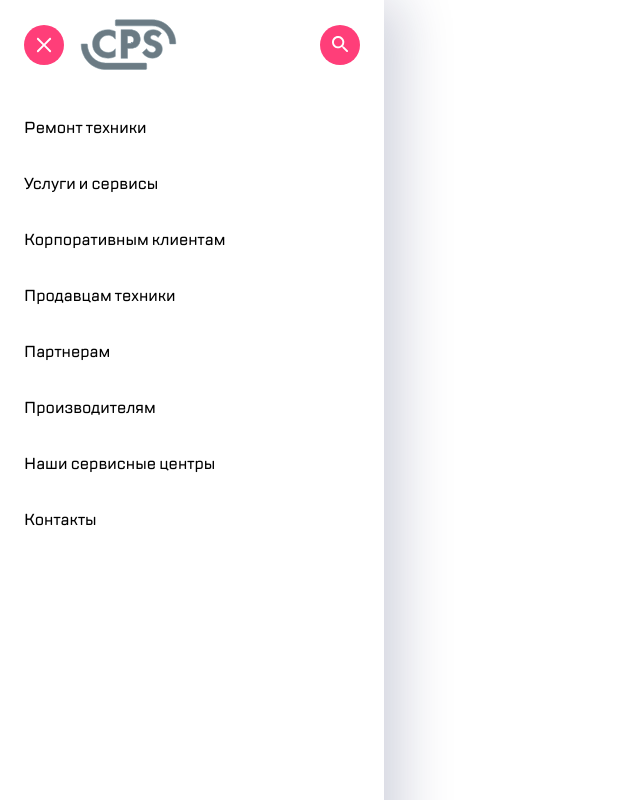
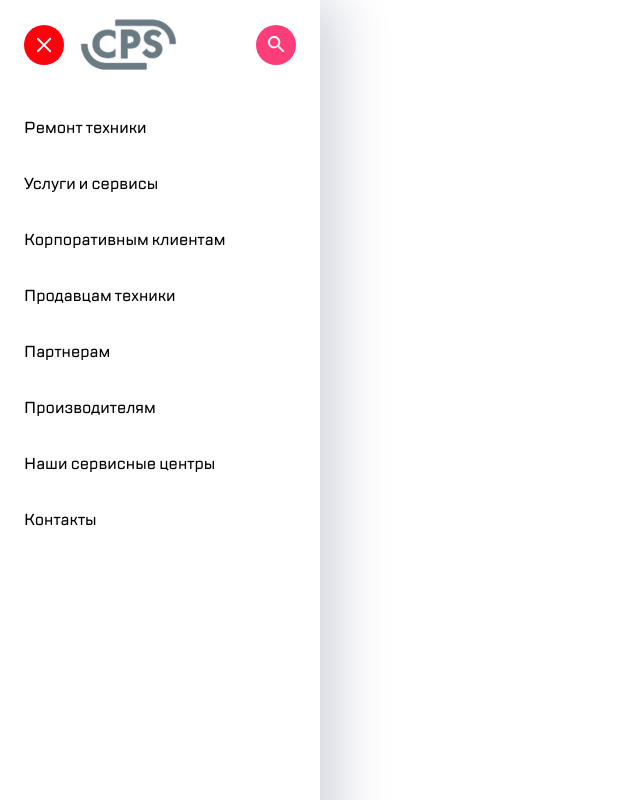
Before and after one commit to nikitaely/kata_1.2, a plain HTML site: page index.html in a window 1280 px wide. In both pictures the pointer is over the button 44 px from the left and 44 px from the top of the page. Shown: the top 800 px of the page, without its empty margins (0-640 px from the left). Drawn offline with Linux system fonts and the light colour scheme.

Commit message:
animation button

```diff
--- a/main.css
+++ b/main.css
@@ -4,7 +4,7 @@ body {
 .menu {
     margin-right: auto;
     padding: 0px;
-    width: 30%;
+    width: 320px;
     display: flex;
     justify-content: start;
     row-gap: 0px;
@@ -31,6 +31,11 @@ button {
     width: 40px;
     height: 40px;
     border: 0px;
+}
+
+button:hover {
+    background-color: #ff000d;
+    transition: 1s
 }
 
 .menu-header__button:first-child {
```
